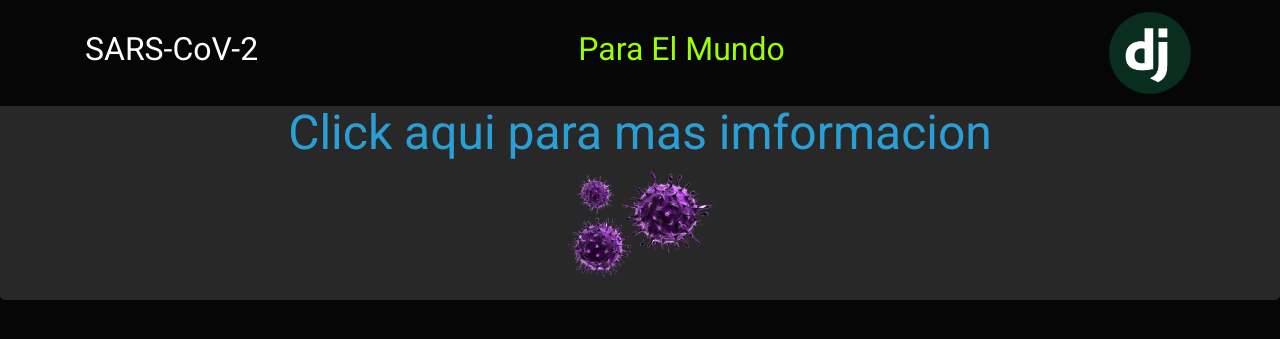
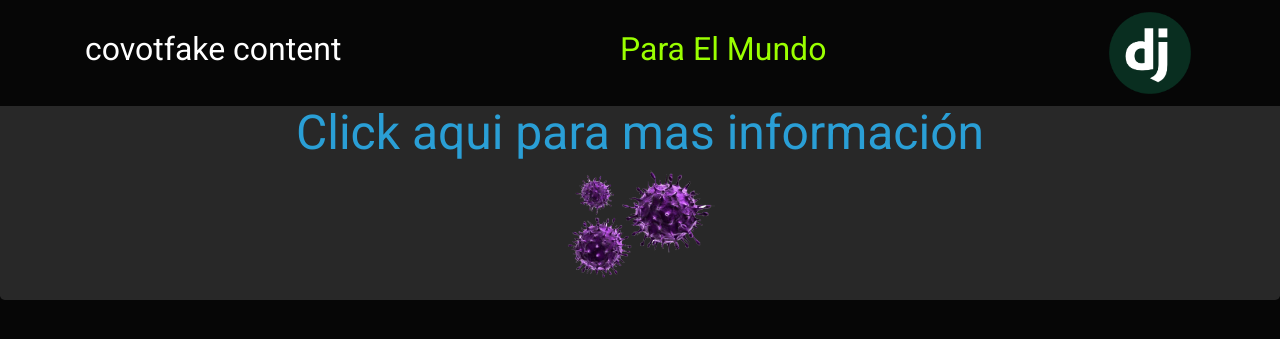
Before and after one commit to ubuangel/covidnoticias, a Django app: template newsApp/templates/main/index.html in a window 1280 px wide. Shown: the top 339 px of the page. Run offline with Django 3.2, Linux system fonts and the light colour scheme; the template is opened without the code that fills it, so the values that code supplies are empty; some libraries are stand-ins or nearby versions.

Commit message:
ortografia

```diff
--- a/newsApp/templates/main/index.html
+++ b/newsApp/templates/main/index.html
@@ -13,7 +13,7 @@
 
 <div class="navbar fixed-top navbar-dark bg-dark">
   <div class="container">
-    <h4 style="color:rgb(255, 255, 255)"> SARS-CoV-2<h4 style="color: rgb(154, 255, 0);">Para El Mundo</h4>
+    <h4 style="color:rgb(255, 255, 255)"> covotfake content <h4 style="color: rgb(154, 255, 0);">Para El Mundo</h4>
     </h4>
     <img src="{% static 'images/dj.png' %}" class="image" style="width:90px; ">
   </div>
@@ -21,7 +21,7 @@
 
 <!-- Card for header -->
 <div class="jumbotron" style="text-align: center; margin-top:40px">
-  <h2> <a href="https://abcnews.go.com/" style="text-decoration: none" ;> Click aqui para mas imformacion</a></h2>
+  <h2> <a href="https://abcnews.go.com/" style="text-decoration: none" ;> Click aqui para mas información</a></h2>
   <img src="{% static 'images/cov.png' %}" class="image" style="width:150px; margin-bottom:-50px; ">
 </div>
 
```
